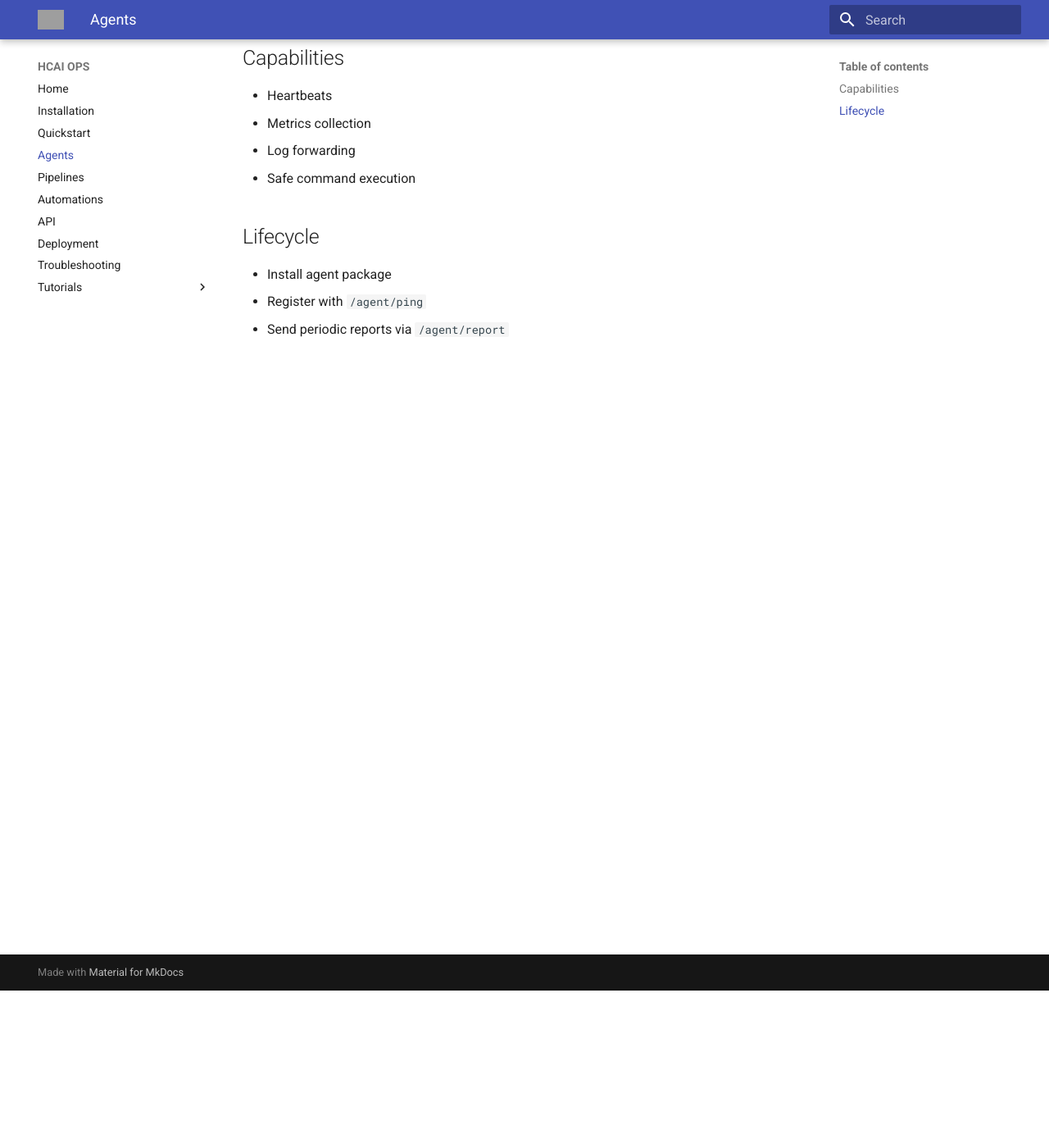
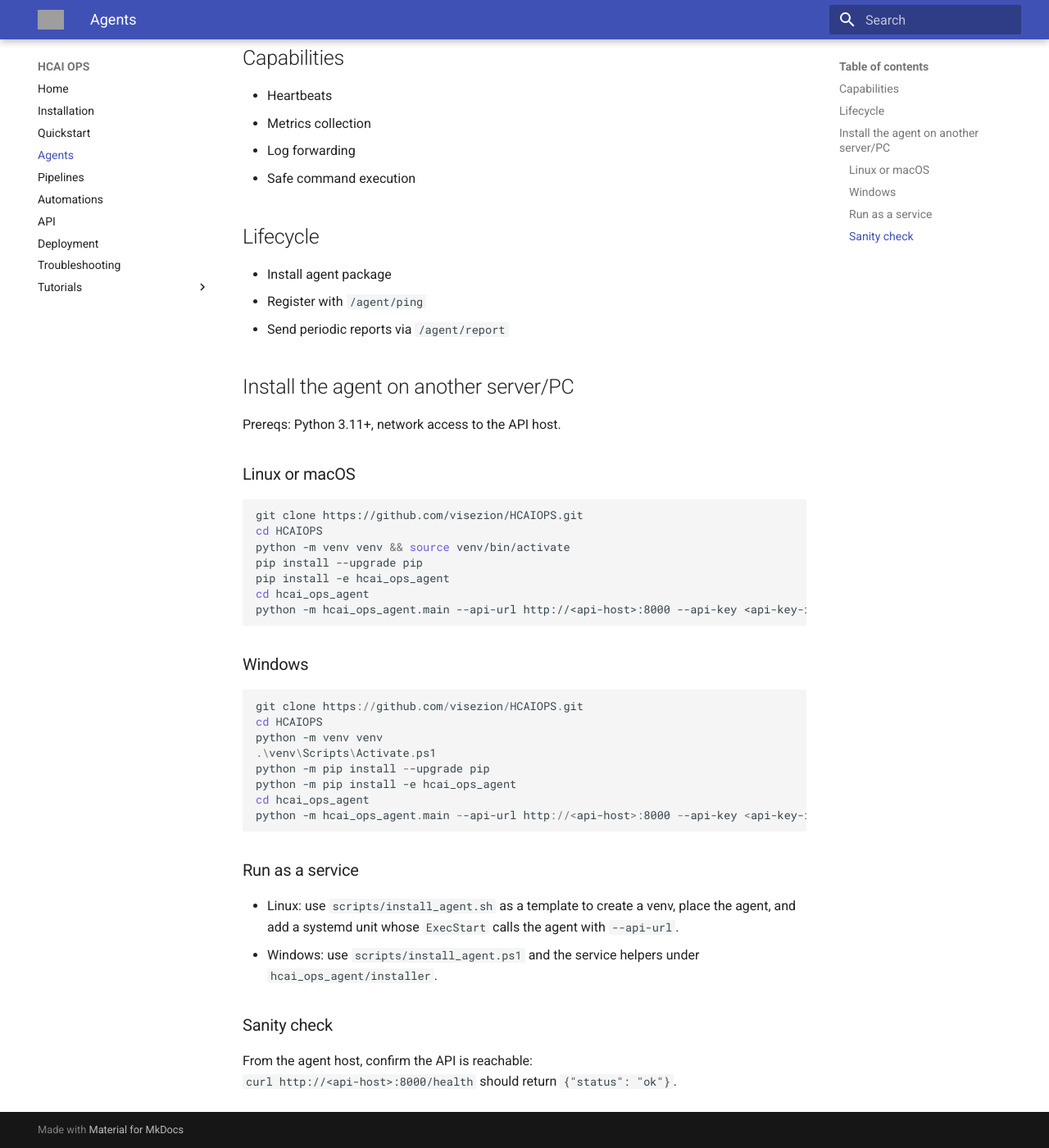
Before and after one commit to visezion/HCAIOPS, an MkDocs documentation site: the page built from docs/agents.md, in a window 1280 px wide and 1400 px high, scrolled down 192 px. Shown: the whole window at 82% size. Built offline with MkDocs 1.6.1 and Material for MkDocs 9.7.7, drawn with Linux system fonts in a browser that asks for light colours; grey boxes are pictures that could not be loaded.

Commit message:
doc update

````diff
--- a/docs/agents.md
+++ b/docs/agents.md
@@ -12,3 +12,37 @@ HCAI OPS agents run on edge nodes to collect telemetry and execute safe actions.
 - Install agent package
 - Register with `/agent/ping`
 - Send periodic reports via `/agent/report`
+
+## Install the agent on another server/PC
+Prereqs: Python 3.11+, network access to the API host.
+
+### Linux or macOS
+```bash
+git clone https://github.com/visezion/HCAIOPS.git
+cd HCAIOPS
+python -m venv venv && source venv/bin/activate
+pip install --upgrade pip
+pip install -e hcai_ops_agent
+cd hcai_ops_agent
+python -m hcai_ops_agent.main --api-url http://<api-host>:8000 --api-key <api-key-if-required>
+```
+
+### Windows
+```powershell
+git clone https://github.com/visezion/HCAIOPS.git
+cd HCAIOPS
+python -m venv venv
+.\venv\Scripts\Activate.ps1
+python -m pip install --upgrade pip
+python -m pip install -e hcai_ops_agent
+cd hcai_ops_agent
+python -m hcai_ops_agent.main --api-url http://<api-host>:8000 --api-key <api-key-if-required>
+```
+
+### Run as a service
+- Linux: use `scripts/install_agent.sh` as a template to create a venv, place the agent, and add a systemd unit whose `ExecStart` calls the agent with `--api-url`.
+- Windows: use `scripts/install_agent.ps1` and the service helpers under `hcai_ops_agent/installer`.
+
+### Sanity check
+From the agent host, confirm the API is reachable:
+`curl http://<api-host>:8000/health` should return `{"status": "ok"}`.
````
Also changed, not shown: README.md (+24 -0 lines), docs/deployment.md (+23 -0 lines), docs/install.md (+2 -2 lines).
